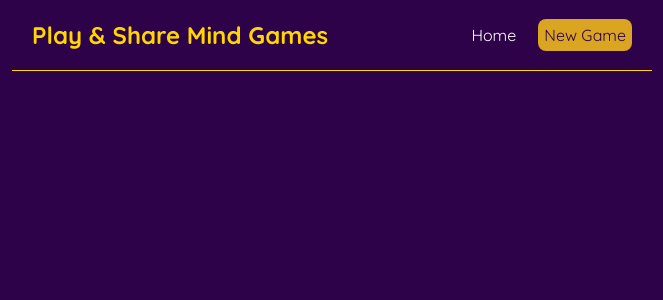
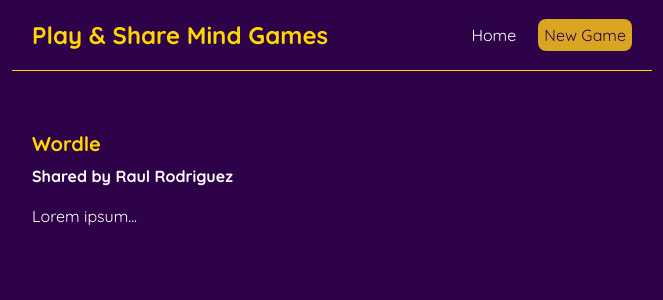
Before and after one commit to Rulo17/TFG, a React (Create React App) app: page /games/1 in a window 1280 px wide. Shown: the top 300 px of the page, without its empty margins (308-971 px from the left). Built offline with nearby package versions, Linux system fonts and the light colour scheme; data requests are answered from the project's data file.

Commit message:
Creating GameDetails.js component and using custom hook to fetch the data of each game

```diff
--- a/src/App.js
+++ b/src/App.js
@@ -1,6 +1,7 @@
 import Navbar from './Navbar';
 import Home from './Home';
 import Create from './Create';
+import GameDetails from './GameDetails';
 import { BrowserRouter as Router, Route, Switch } from 'react-router-dom';
 
 function App() {
@@ -16,6 +17,9 @@ function App() {
             <Route path="/create">
               <Create />
             </Route>
+            <Route path="/games/:id">
+              <GameDetails />
+            </Route>
           </Switch>
         </div>
       </div>
--- /dev/null
+++ b/src/GameDetails.js
@@ -0,0 +1,23 @@
+import { useParams } from 'react-router-dom';
+import useFetch from './useFetch';
+
+const GameDetails = () => {
+    const { id } = useParams();
+    const { data: game, error, isLoading } = useFetch('http://localhost:8000/games/' + id);
+
+    return (
+        <div className="game-details">
+            { isLoading && <div>Loading...</div> }
+            { error && <div>{ error }</div> }
+            { game && (
+                <article>
+                    <h2>{game.title}</h2>
+                    <p>Shared by {game.author}</p>
+                    <div>{game.description}</div>
+                </article>
+            )}
+        </div>
+    );
+}
+
+export default GameDetails;
--- a/src/GameList.js
+++ b/src/GameList.js
@@ -1,3 +1,5 @@
+import { Link } from "react-router-dom";
+
 const GameList = ({ games, title }) => {
 
     return (
@@ -5,8 +7,10 @@ const GameList = ({ games, title }) => {
             <h2>{title}</h2>
             {games.map((game) => (
                 <div className="game-preview" key={game.id}>
-                    <h3>{game.title}</h3>
-                    <p>Shared by {game.author}</p>
+                    <Link to={`/games/${game.id}`}>
+                        <h3>{game.title}</h3>
+                        <p>Shared by {game.author}</p>
+                    </Link>
                 </div>
             ))}
         </div>
--- a/src/Home.js
+++ b/src/Home.js
@@ -1,4 +1,3 @@
-import { useState, useEffect } from 'react';
 import GameList from './GameList';
 import useFetch from './useFetch';
 
--- a/src/index.css
+++ b/src/index.css
@@ -1,5 +1,6 @@
 @import url('https://fonts.googleapis.com/css2?family=Quicksand:wght@300;400;500;600;700&display=swap');
 
+/* base styles */
 * {
   margin: 0;
   font-family: "Quicksand";
@@ -34,6 +35,7 @@
   padding: 20px;
 }
 
+/* game preview / list */
 .game-preview {
   padding: 10px 16px;
   margin: 20px 0;
@@ -54,7 +56,30 @@
   border-radius: 5px;
   cursor: pointer;
 }
-
+.game-preview a{
+  text-decoration: none;
+}
 .game-list h2 {
   color: gold;
 }
+
+/* game details page */
+.game-details h2 {
+  font-size: 20px;
+  color: gold;
+  margin-bottom: 10px;
+}
+.game-details p {
+  font-weight: bold;
+}
+.game-details div {
+  margin: 20px 0;
+}
+.game-details button {
+  background: goldenrod;
+  color: #fff;
+  border: 0;
+  padding: 8px;
+  border-radius: 8px;
+  cursor: pointer;
+}
--- a/src/useFetch.js
+++ b/src/useFetch.js
@@ -8,8 +8,10 @@ function useFetch(url) {
     const [error, setError] = useState(null);
 
     useEffect(() => {
+        const abortController = new AbortController();
+
         setTimeout(() => {
-            fetch(url)
+            fetch(url, { signal: abortController.signal })
             .then(res => {
                 if(!res.ok){
                     throw Error('Could not fetch the data from that resource.')
@@ -22,10 +24,16 @@ function useFetch(url) {
                 setError(null);
             })
             .catch(err => {
-                setIsLoading(false);
-                setError(err.message);
+                if(err.name === 'AbortError'){
+                    console.log('fetch aborted');
+                } else {
+                    setIsLoading(false);
+                    setError(err.message);
+                }
             })
-        }, 1000);
+        }, 500);
+
+        return () => abortController.abort();
     }, [url]);
 
     return (
```
